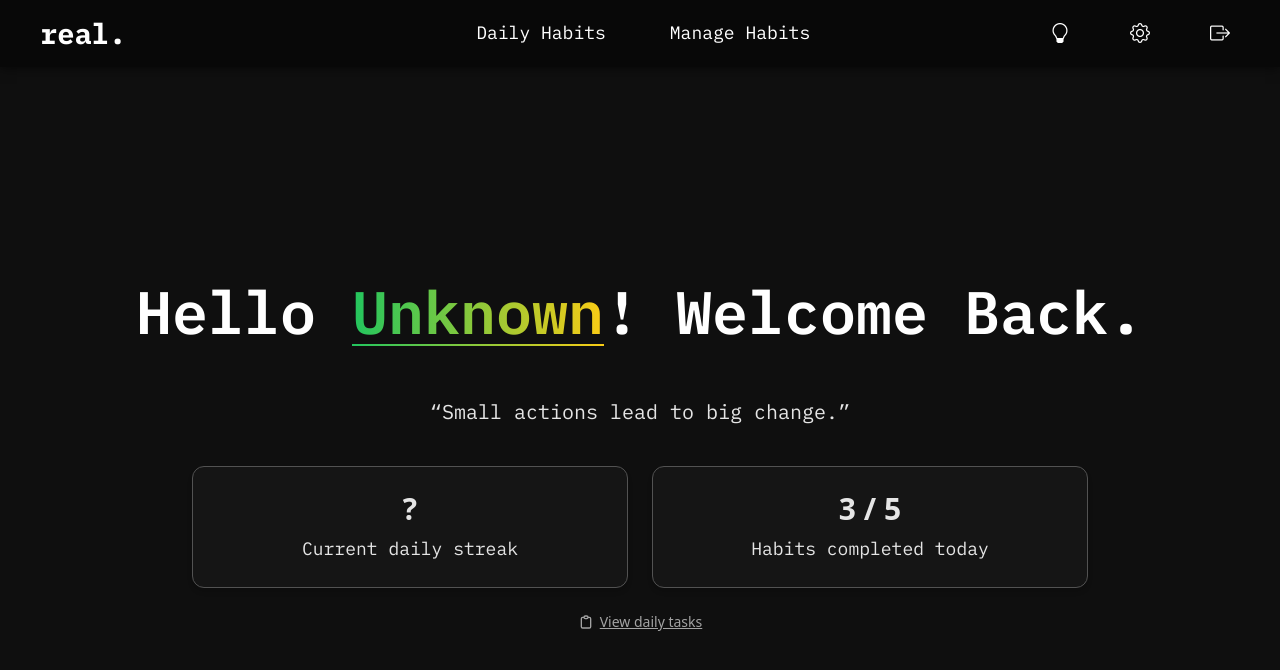
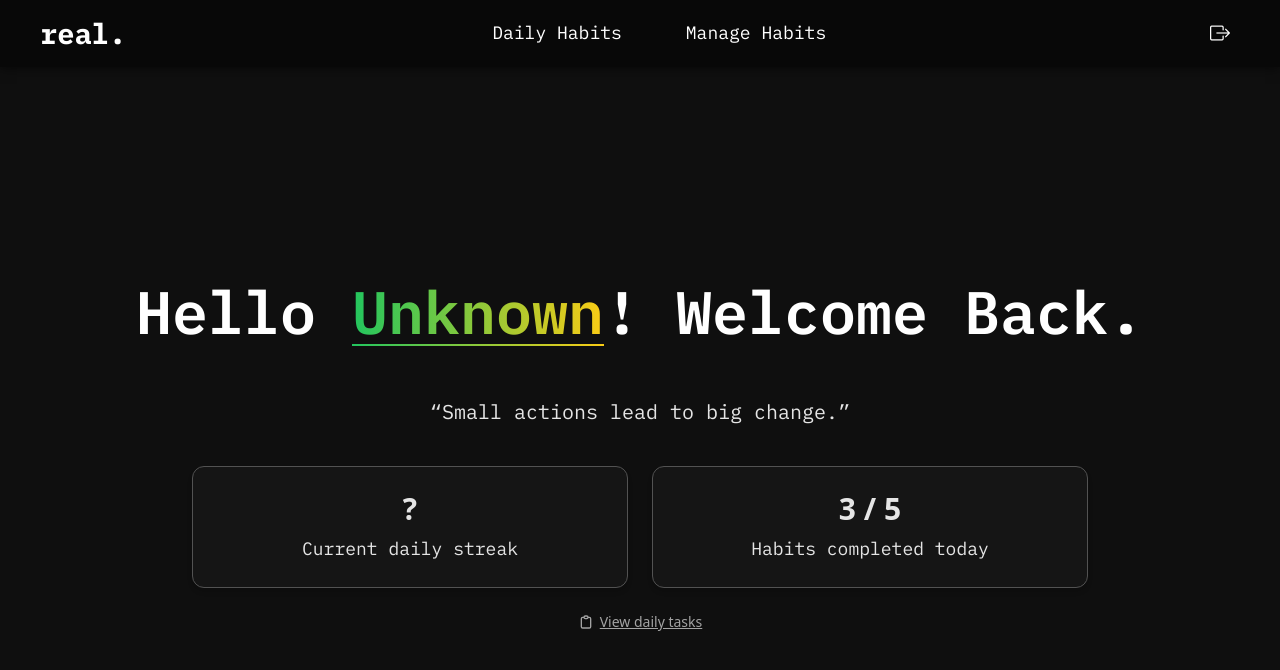
Before and after one commit to hittaLautaro/REAL-habit-tracker, a React (Vite) app in the folder front/: page / in a window 1280 px wide. Shown: the top 670 px of the page. Built offline with nearby package versions, Linux system fonts and the light colour scheme; no server answers; a web font is replaced by a local one.

Commit message:
Removed settings and light mode buttons

```diff
--- a/front/src/components/Global/Header.jsx
+++ b/front/src/components/Global/Header.jsx
@@ -42,7 +42,7 @@ const Header = () => {
           </div>
 
           {/* Centered Links */}
-          <div id="navbar-links" className="navbar-links ml-32">
+          <div id="navbar-links" className="navbar-links">
             <NavLink
               to="/todo"
               className={({ isActive }) =>
@@ -67,20 +67,20 @@ const Header = () => {
 
           {/* Action Buttons */}
           <div className="action-buttons">
-            <button
+            {/* <button
               className="logout-btn"
               aria-label="Notifications"
               title="Notifications"
             >
               <i className="bi bi-lightbulb"></i>
-            </button>
-            <button
+            </button> */}
+            {/* <button
               className="logout-btn"
               aria-label="Settings"
               title="Settings"
             >
               <i className="bi bi-gear"></i>
-            </button>
+            </button> */}
             <button
               className="logout-btn"
               aria-label="Logout"
```
